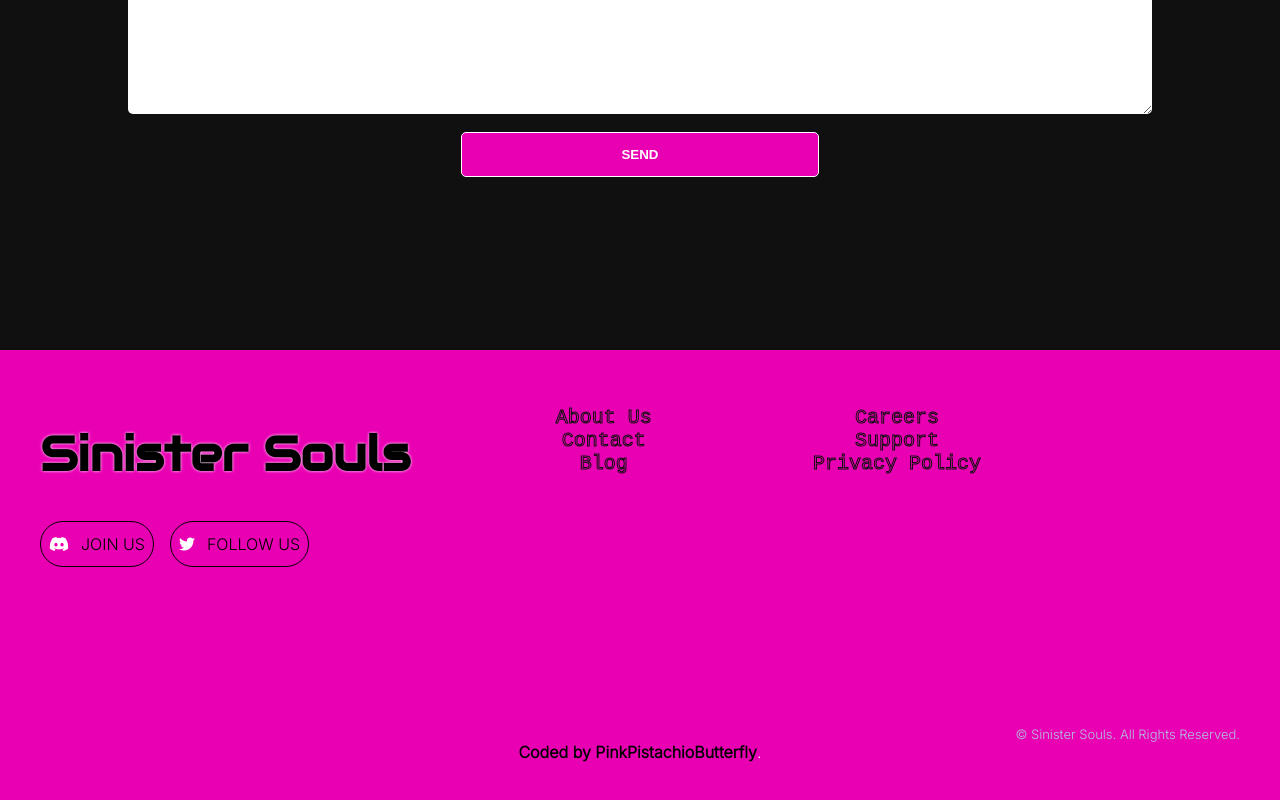
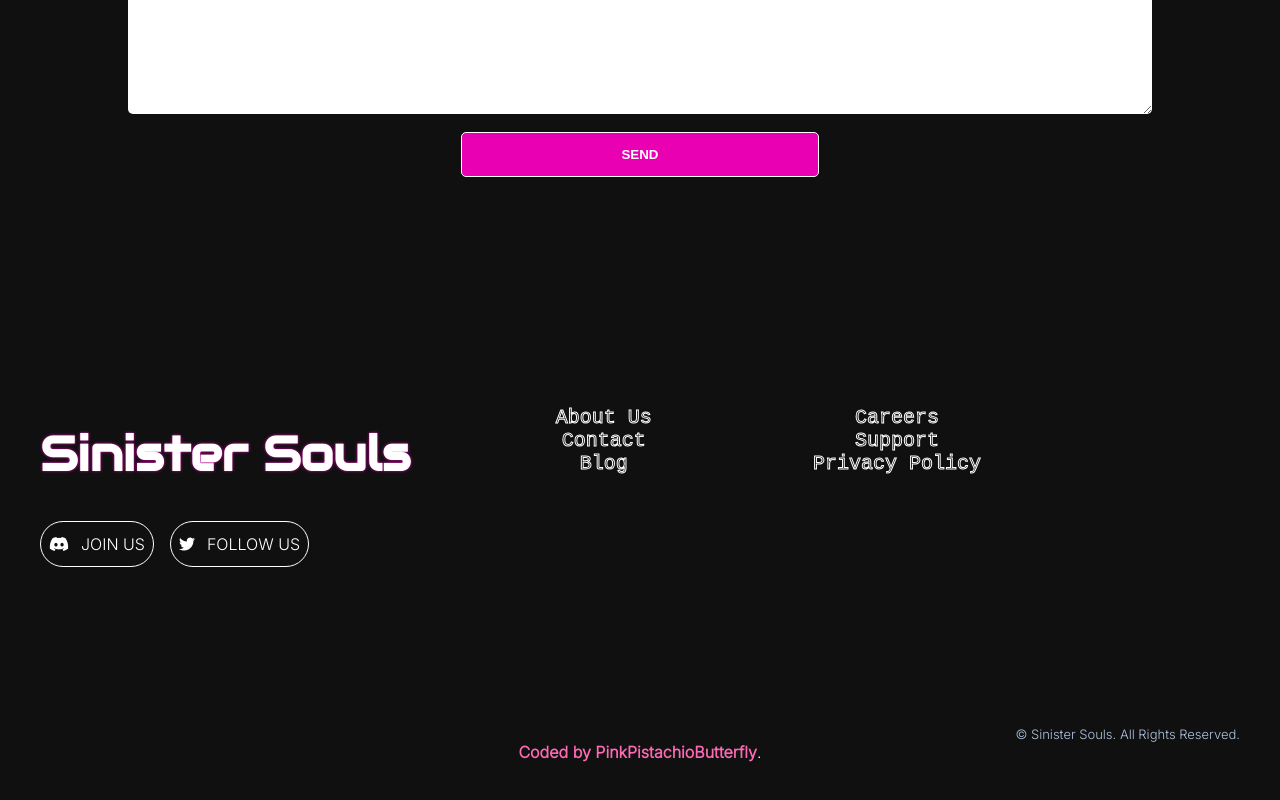
Before and after one commit to vm799/Synetic_sinistersouls, a React (Create React App) app in the folder synetic/: page / in a window 1280 px wide. Shown: the part 7600-8400 px from the top of the page. Built offline with nearby package versions, Linux system fonts and the light colour scheme; a web font is replaced by a local one.

Commit message:
footer text

```diff
--- a/synetic/src/components/Footer/Footer.css
+++ b/synetic/src/components/Footer/Footer.css
@@ -59,7 +59,7 @@
 
 
    .footer {
-    background-color: var(--clr-accent);
+    background-color: var(--clr-dark);
     padding: 2.5rem;
     text-align: center;
     color: white;
@@ -68,7 +68,7 @@
       text-decoration: none;
       margin:0;
       padding:0;
-      color: black;
+      color: white;
       font-size: 2rem;
 
   }
@@ -90,8 +90,8 @@
     font-family: var(--ff-primary);
     font-size: 3rem;
     line-height: 2rem;
-    color: black;
-    text-shadow: 0px 0px 3px #fcfcfd;
+    color: white;
+    text-shadow: 0px 0px 3px var(--clr-accent);
   }
 
 
@@ -116,16 +116,16 @@
 
   .footer__social a {
     height: 1rem;
-    border: 1px solid black;
+    border: 1px solid white;
     border-radius: 30px;
-    color: black;
+    color: white;
     font-size: 1rem;
     padding: 0.75rem 0.5rem;
   }
 
   .footer__social a:hover {
-    border: 1px solid white;
-    color: white;
+    border: 1px solid teal;
+    color: teal;
   }
 
   .footer__social i {
@@ -157,7 +157,7 @@
 
     .footer__links a{
 
-      color: black;
+      color: var(--clr-accent);
         display: flex;
         flex-direction: column;
         align-items:flex-start;
@@ -170,8 +170,8 @@
 
   .footer__links a{
     -webkit-text-stroke-width: 1px;
-    -webkit-text-stroke-color: var(--clr-dark);
-    color: var(--clr-accent);
+    -webkit-text-stroke-color: white;
+    color: var(--clr-dark);
       display: flex;
       flex-direction: column;
       align-items: center;
@@ -223,7 +223,7 @@
   }
   .footer .attribution a {
     font-size: 1rem;
-    color:black;
+    color:hotpink;
     font-weight: bolder;
     margin-top:1rem;
   }
```
